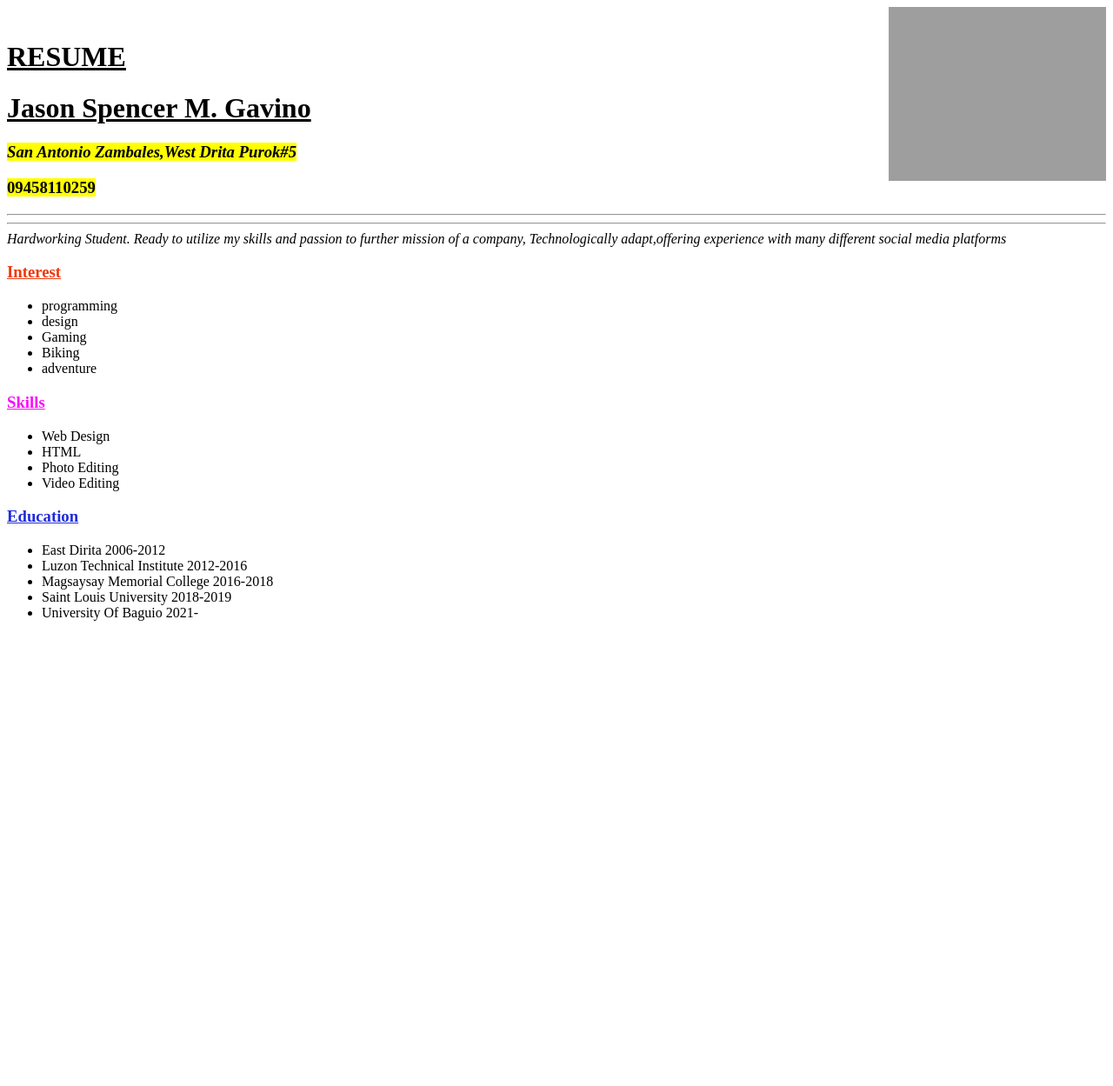
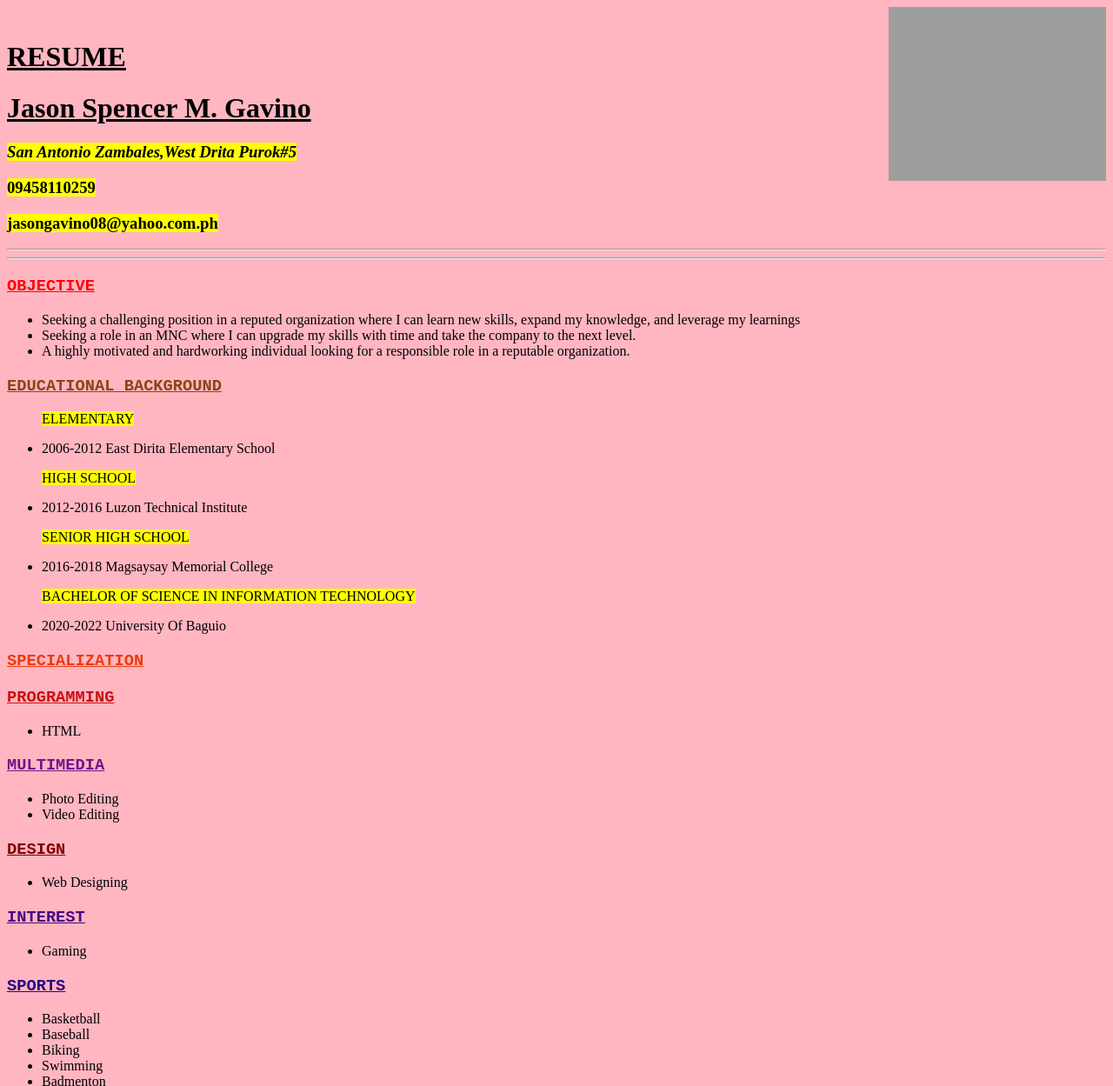
Before and after one commit to Gavino08/HUMCOM1_IDA2_2122, a plain HTML site: page Exercise2.html in a window 1280 px wide. Shown: the whole page at 87% size. Before the commit the page ends 800 px from the top, so only its background shows below. Drawn offline with Linux system fonts and the light colour scheme; grey boxes are pictures that could not be loaded.

Commit message:
Update Exercise2.html

```diff
--- a/Exercise2.html
+++ b/Exercise2.html
@@ -2,12 +2,13 @@
 <html>
 <head>
 	<title>Jason Spence Gavino RESUME</title>
+    <meta charset="UTF-8">
     <meta name="description" content="RESUME">
     <meta name="keywords" content="HTML">
     <meta name="author" content="Jason Spencer Gavino">
 </head>
 <body>
-    <body style="background-color:(149, 125, 173)">
+    <body style="background-color:lightpink">
         <img src="C:\Users\Sid and Jay's lappy\Pictures\mypic\jason.jpg" alt="myself" align="right" width="250" height="200"/>
         <br>
 
@@ -15,32 +16,56 @@
         <h1><ins>Jason Spencer M. Gavino</ins></h1>
         <h3><address><mark>San Antonio Zambales,West Drita Purok#5</mark></address></h3>
         <h3><mark>09458110259</mark></h3>
+        <h3><mark>jasongavino08@yahoo.com.ph</mark></h3>
 
         <hr><hr>
-<i>Hardworking Student. Ready to utilize my skills and passion to further mission of a company, Technologically adapt,offering experience with many different social media platforms</i>
-       <h3 style="color: rgb(238, 56, 11);"><ins>Interest</ins></h3>
+        <h3  style="color: red;"><ins style="font-family: 'Courier New'">OBJECTIVE</ins></h3>
         <ul>
-           <li>programming</li>
-           <li>design</li>
-           <li>Gaming</li>
-           <li>Biking</li>
-           <li>adventure</li>
+            <li>Seeking a challenging position in a reputed organization where I can learn new skills, expand my knowledge, and leverage my learnings</li>
+            <li>Seeking a role in an MNC where I can upgrade my skills with time and take the company to the next level.</li>
+            <li>A highly motivated and hardworking individual looking for a responsible role in a reputable organization.</li>
         </ul>
-       <h3 style="color:rgb(248, 11, 248);"><ins>Skills</ins></h3>
+
+        <h3 style="color: saddlebrown;" ><ins style="font-family: 'Courier New', Courier, monospace;">EDUCATIONAL BACKGROUND</ins></h3>
         <ul>
-           <li>Web Design</li>
+            <p><mark>ELEMENTARY</mark></p>
+            <li> 2006-2012 East Dirita Elementary School</li>
+            <P><mark>HIGH SCHOOL</mark></P>
+            <li>2012-2016 Luzon Technical Institute</li>
+            <P><mark>SENIOR HIGH SCHOOL</mark></P>
+             <li>2016-2018 Magsaysay Memorial College</li>
+             <p><mark>BACHELOR OF SCIENCE IN INFORMATION TECHNOLOGY</mark></p>
+             <li>2020-2022 University Of Baguio</li>
+
+        </ul>
+
+       <h3 style="color: rgb(238, 56, 11);"><ins style="font-family: 'Courier New', Courier, monospace;">SPECIALIZATION</ins></h3>
+             <h3 style="color: rgb(204, 15, 15);"><ins style="font-family: 'Courier New', Courier, monospace;">PROGRAMMING</ins></h3>
+             <UL>
                  <li>HTML</li>
+             </UL>
+             <h3 style="color: rgb(114, 20, 138);"><ins style="font-family: 'Courier New', Courier, monospace;">MULTIMEDIA</ins></h3>
+             <ul>
                  <li>Photo Editing</li>
                  <li>Video Editing</li>
              </ul>
-       <h3 style="color: rgb(32, 44, 218);"><ins>Education</ins></h3>
+       <h3 style="color: maroon;" ><ins style="font-family: 'Courier New', Courier, monospace;">DESIGN</ins></h3>
+       <UL>
+           <li>Web Designing</li>
+       </UL>
+       <h3 style="color: rgb(73, 2, 131);"><ins style="font-family: 'Courier New', Courier, monospace;">INTEREST</ins></h3>
+       <UL>
+           <LI>Gaming</LI>
+       </UL>
+       <h3 style="color: rgb(41, 3, 131);"><ins style="font-family: 'Courier New', Courier, monospace;">SPORTS</ins></h3>
        <ul>
-           <li>East Dirita 2006-2012</li>
-           <li>Luzon Technical Institute 2012-2016</li>
-           <li>Magsaysay Memorial College 2016-2018</li>
-           <li>Saint Louis University 2018-2019</li>
-           <li>University Of Baguio 2021-</li>
+           <li>Basketball</li>
+           <li>Baseball</li>
+           <li>Biking</li>
+           <LI>Swimming</LI>
+           <li>Badmenton</li>
        </ul>
+
 
 
 
```
Lines whose indentation alone changed are shown as unchanged.
